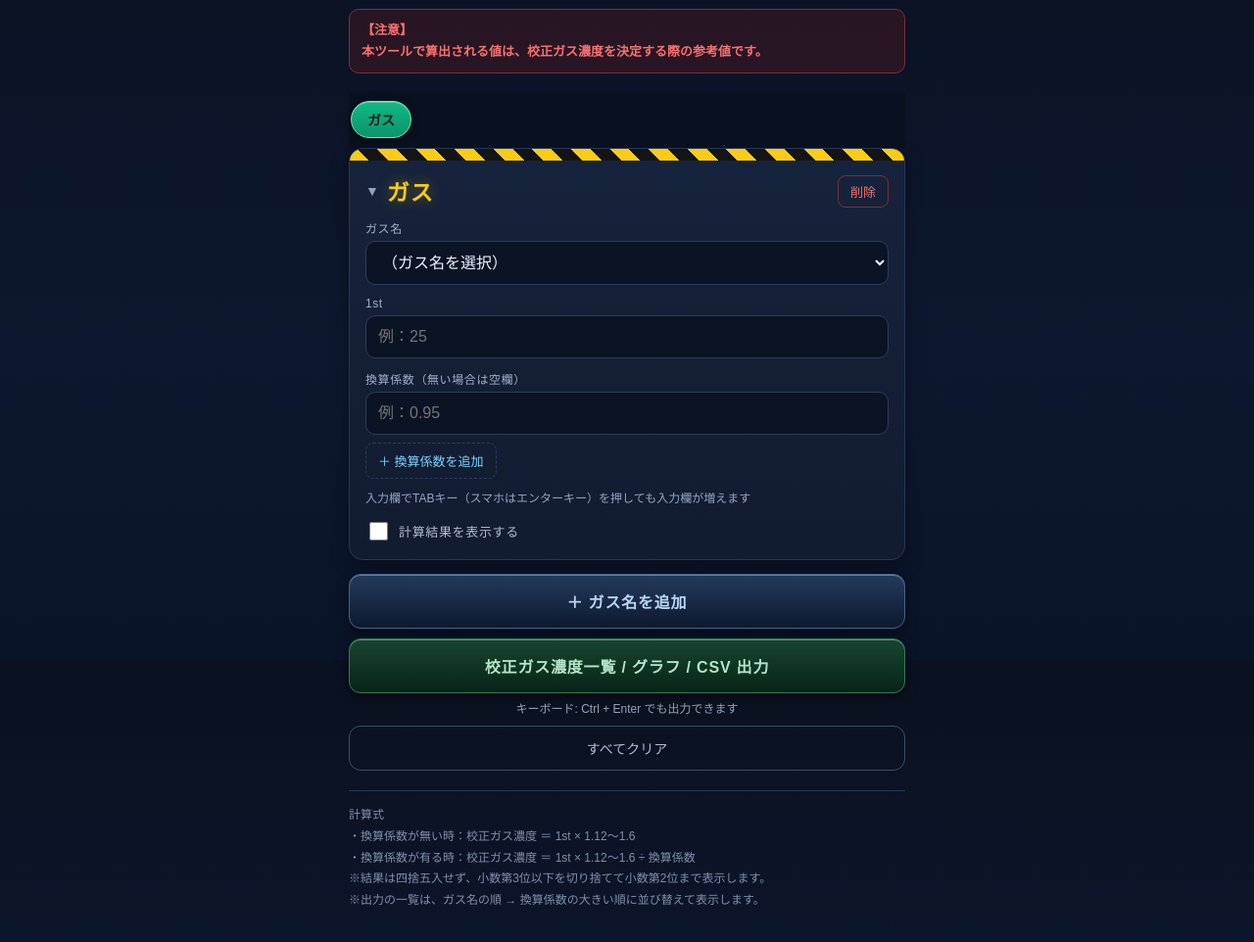
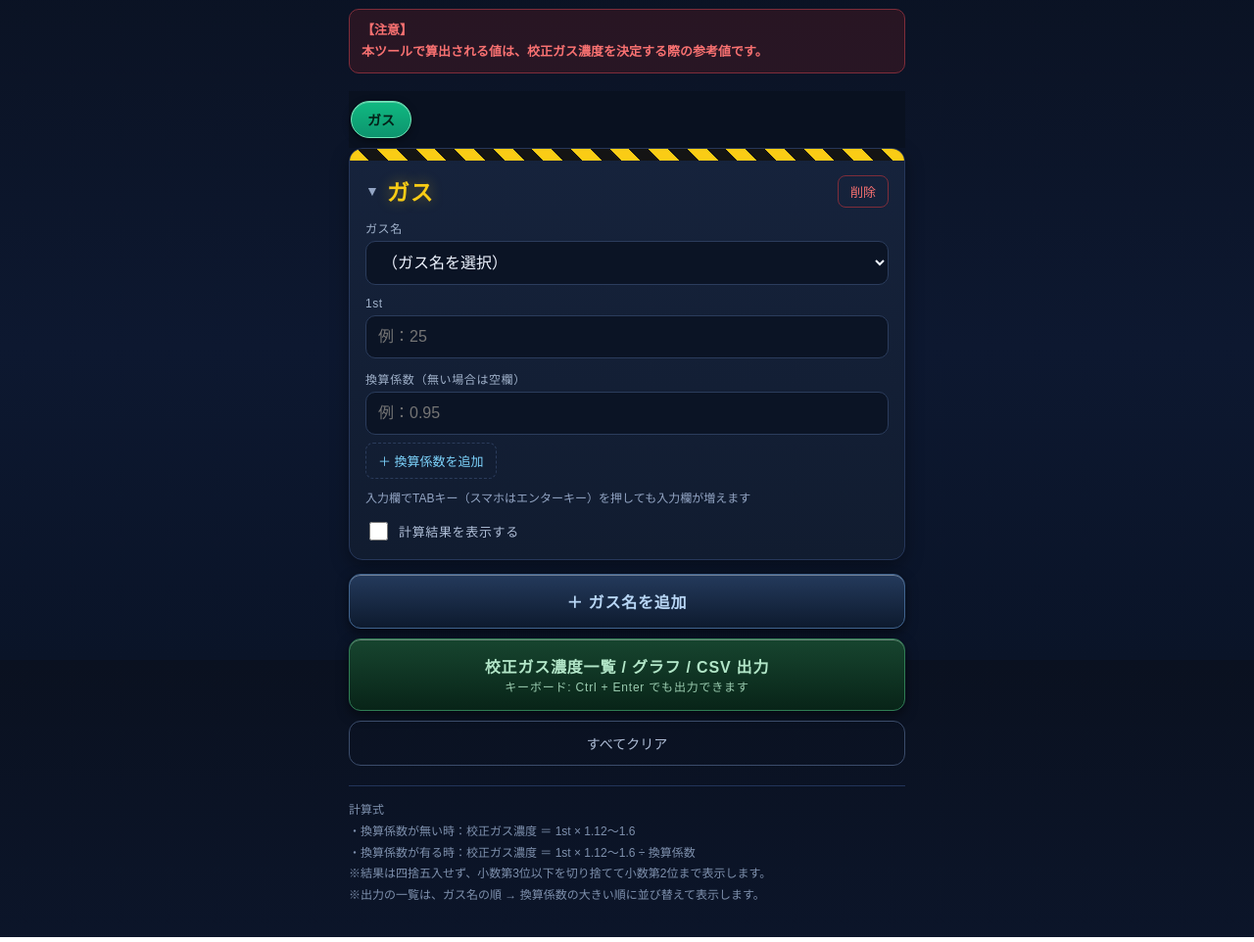
Before and after one commit to m19780926-png/kosei-gas-conc, a plain HTML site: page index.html in a window 1280 px wide. Shown: the part 126-1088 px from the top of the page at 98% size. Drawn offline with Linux system fonts and the light colour scheme.

Commit message:
Ctrl+Enter案内を出力ボタン内の2行目に移動

```diff
--- a/index.html
+++ b/index.html
@@ -138,8 +138,7 @@
 <div id="rows"></div>
 
 <button id="addBtn">＋ ガス名を追加</button>
-<button id="exportBtn">校正ガス濃度一覧 / グラフ / CSV 出力</button>
-<div style="font-size:12px; color:#94a3b8; text-align:center; margin-top:6px;">キーボード: Ctrl + Enter でも出力できます</div>
+<button id="exportBtn">校正ガス濃度一覧 / グラフ / CSV 出力<br><span style="font-size:12px; font-weight:normal; opacity:.85;">キーボード: Ctrl + Enter でも出力できます</span></button>
 <button id="resetBtn">すべてクリア</button>
 
 <div id="exportPanel" class="card" style="display:none;">
```
